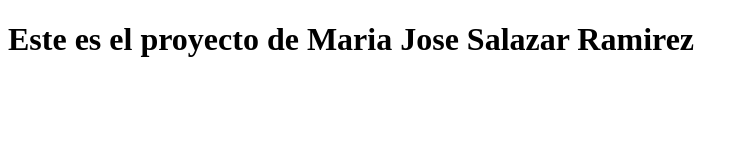
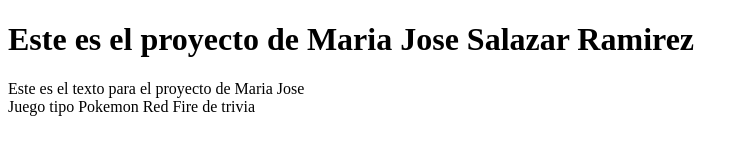
Before and after one commit to majosara/proyectoFinal, a plain HTML site: page proyectohtml.html in a window 1280 px wide. Shown: the whole page, without its empty margins (0-749 px from the left). Drawn offline with Linux system fonts and the light colour scheme.

Commit message:
aprendiendo a programar en html

```diff
--- a/proyectohtml.html
+++ b/proyectohtml.html
@@ -5,5 +5,7 @@
 </head>
 <body>
 <h1>Este es el proyecto de Maria Jose Salazar Ramirez</h1>
+<p>Este es el texto para el proyecto de Maria Jose
+<br>Juego tipo Pokemon Red Fire de trivia</p>
 </body>
 </html>
```
